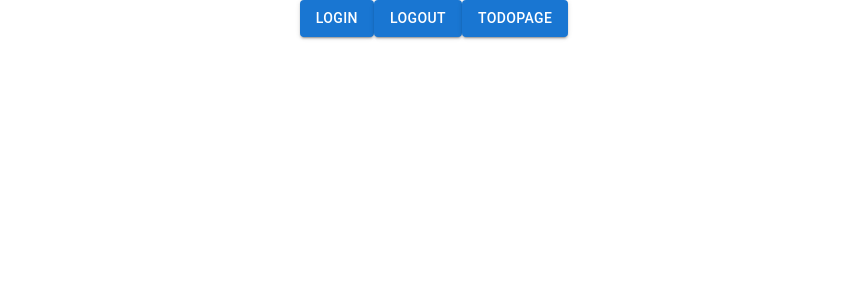
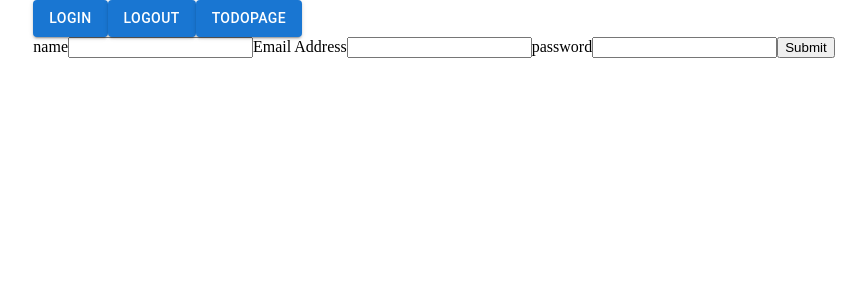
Before and after one commit to Affrit/ToDo-list, a React (Create React App) app: page /login in a window 1280 px wide. Shown: the top 300 px of the page, without its empty margins (206-1072 px from the left). Built offline with nearby package versions, Linux system fonts and the light colour scheme.

Commit message:
added formik

```diff
--- a/package.json
+++ b/package.json
@@ -18,6 +18,7 @@
     "@types/react-router-dom": "^5.3.2",
     "@types/redux-thunk": "^2.1.0",
     "classnames": "^2.3.1",
+    "formik": "^2.2.9",
     "react": "^17.0.2",
     "react-dom": "^17.0.2",
     "react-redux": "^7.2.6",
--- a/src/components/PrivateRoute/PrivateRoute.tsx
+++ b/src/components/PrivateRoute/PrivateRoute.tsx
@@ -1,8 +1,13 @@
 import React, { FC } from 'react';
 import { Navigate } from 'react-router';
 import { useAppSelector } from '../../hooks/useReduxSelector';
+import { authSelector } from './authSelector'
 
-export const PrivateRoute: FC = ({ children }: any) => {
-  const { isAuth } = useAppSelector(({ auth: { isAuth } }) => ({ isAuth }))
+interface IProps {
+  children: JSX.Element
+}
+
+export const PrivateRoute: FC<IProps> = ({ children }): JSX.Element => {
+  const { isAuth } = useAppSelector(authSelector)
   return isAuth ? children : <Navigate to="/login" />
 }
--- /dev/null
+++ b/src/components/PrivateRoute/authSelector.ts
@@ -0,0 +1,12 @@
+interface IAuthSelector {
+  auth: {
+    isAuth: boolean
+  }
+}
+
+export const authSelector = ({
+  auth: {
+    isAuth
+  } }: IAuthSelector) => ({
+    isAuth
+  })
--- a/src/components/SignInPage/SignInPage.tsx
+++ b/src/components/SignInPage/SignInPage.tsx
@@ -3,12 +3,44 @@
 import { useAppDispatch, useAppSelector } from '../../hooks/useReduxSelector';
 import { authSlice } from '../../store/reducers/authSlice';
 import { useNavigate } from 'react-router-dom';
+import { authSelector } from '../PrivateRoute/authSelector';
+import { IUserData } from '../../models/IUserData';
+import { useFormik } from 'formik';
+
+interface IUserDataErrors {
+  name?: string;
+  email?: string;
+  password?: string;
+}
+
+const validate = (values: IUserData) => {
+  const errors: IUserDataErrors = {};
+  if (!values.name) {
+    errors.name = 'Required';
+  } else if (values.name.length < 5) {
+    errors.name = 'Must be 5 characters or longer';
+  }
+
+  if (!values.email) {
+    errors.email = 'Required';
+  } else if (!/^[A-Z0-9._%+-]+@[A-Z0-9.-]+\.[A-Z]{2,4}$/i.test(values.email)) {
+    errors.email = 'Invalid email address';
+  }
+
+  if (!values.password) {
+    errors.password = 'Required';
+  } else if (values.password.length < 5) {
+    errors.password = 'Must be 5 characters or longer';
+  }
+
+  return errors;
+};
 
 export const SignInPage: FC = (): JSX.Element => {
   const dispatch = useAppDispatch()
   const navigate = useNavigate()
   const { authToggle } = authSlice.actions
-  const { isAuth } = useAppSelector(({ auth: { isAuth } }) => ({ isAuth }))
+  const { isAuth } = useAppSelector(authSelector)
 
   useEffect(() => {
     console.log(isAuth)
@@ -26,11 +58,55 @@
     navigate('/')
   }
 
+  const formik = useFormik({
+    initialValues: {
+      name: '',
+      email: '',
+      password: '',
+    },
+    validate,
+    onSubmit: values => {
+      alert(JSON.stringify(values, null, 2));
+    },
+  });
   return (
-      <div className="sign-in">
-        <Button onClick={onLogIn} variant="contained">logIn</Button>
-        <Button onClick={onLogOut} variant="contained">logOut</Button>
-        <Button onClick={onToDoPage} variant="contained">ToDoPage</Button>
-      </div>
-  )
+    <div className="sign-in">
+      <Button onClick={onLogIn} variant="contained">logIn</Button>
+      <Button onClick={onLogOut} variant="contained">logOut</Button>
+      <Button onClick={onToDoPage} variant="contained">ToDoPage</Button>
+      <form onSubmit={formik.handleSubmit}>
+        <label htmlFor="name">name</label>
+        <input
+          id="name"
+          name="name"
+          type="text"
+          onChange={formik.handleChange}
+          value={formik.values.name}
+        />
+        {formik.errors.name ? <div>{formik.errors.name}</div> : null}
+
+        <label htmlFor="email">Email Address</label>
+        <input
+          id="email"
+          name="email"
+          type="email"
+          onChange={formik.handleChange}
+          value={formik.values.email}
+        />
+        {formik.errors.email ? <div>{formik.errors.email}</div> : null}
+
+        <label htmlFor="password">password</label>
+        <input
+          id="password"
+          name="password"
+          type="password"
+          onChange={formik.handleChange}
+          value={formik.values.password}
+        />
+        {formik.errors.password ? <div>{formik.errors.password}</div> : null}
+
+        <button type="submit">Submit</button>
+      </form>
+    </div>
+  );
 }
```
Also changed, not shown: src/models/stateTypes.ts (added, +14 -0 lines), src/store/reducers/authSlice.ts (+1 -6 lines), src/store/reducers/todoSlice.ts (+3 -8 lines), src/models/ITodoSettings.ts (line endings or trailing spaces), 1 other file (tests, documents, lock files or other folders).
